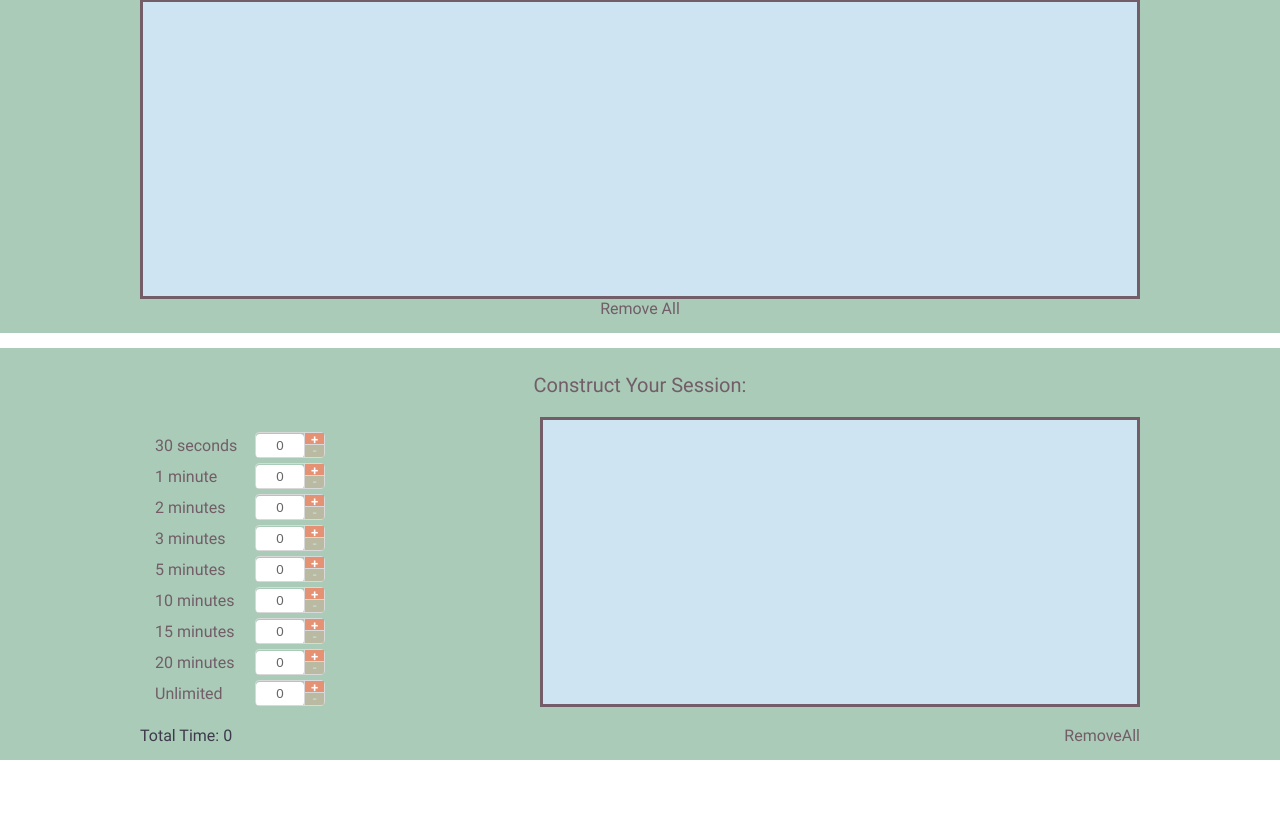
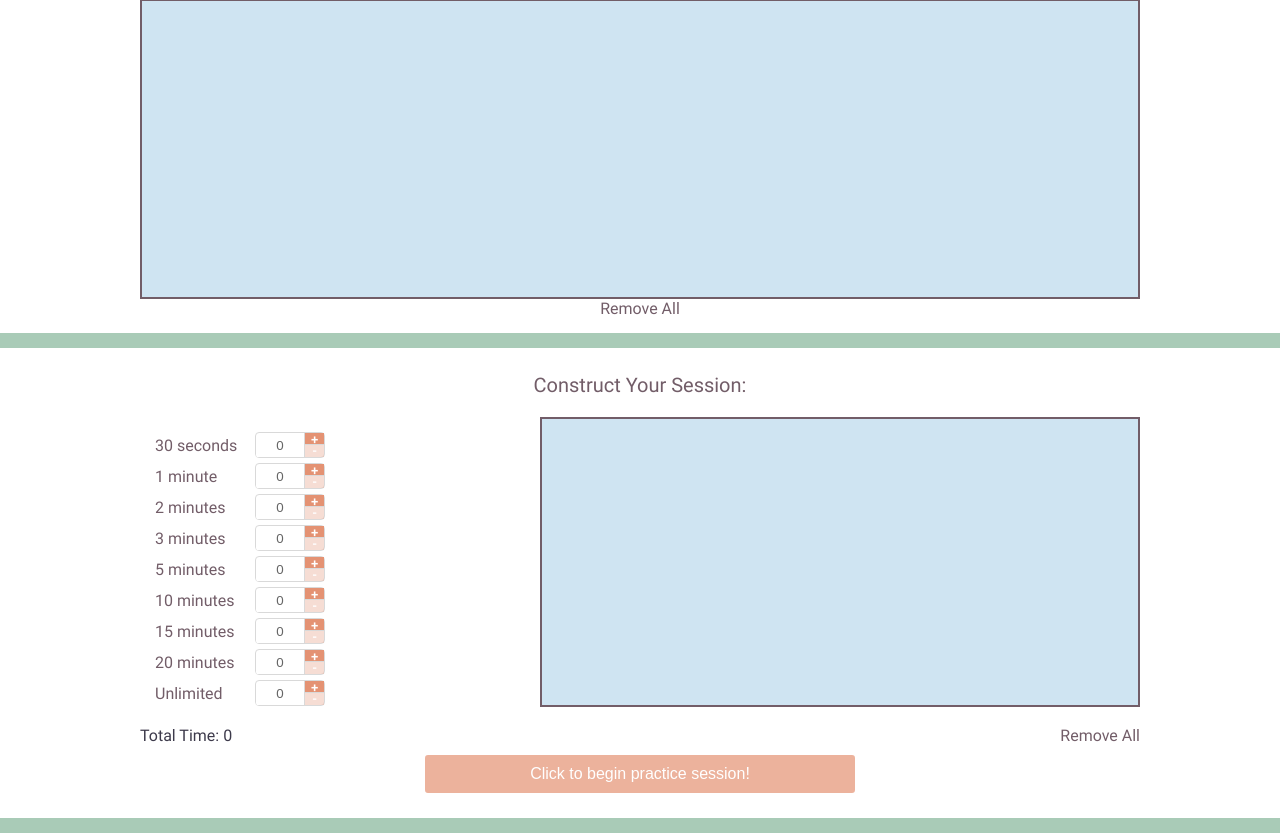
Before and after one commit to tiffanystallings/figure-drawing-app, a React (Create React App) app: page / in a window 1280 px wide. Shown: the part 373-1206 px from the top of the page. Before the commit the page ends 1148 px from the top, so only its background shows below. Built offline with nearby package versions, Linux system fonts and the light colour scheme.

Commit message:
Tweak overall theme

```diff
--- a/src/components/main/Main.js
+++ b/src/components/main/Main.js
@@ -3,17 +3,21 @@ import StyledContentParent from "../styled/StyledContentParent";
 import FilePreviewSection from "./FilePreviewSection";
 import { useState } from "react";
 import SelectSessionSection from "./SelectSessionSection";
+import { withTheme } from "styled-components";
 
-export default function Main(props) {
+function Main({theme}) {
     const [images, setSelectedImages] = useState([]);
 
+
     return(
-        <main>
+        <main style={{backgroundColor: theme?.body?.bg}}>
             <StyledContentParent flexDirection="column">
                 <FileUploadSection setSelectedImages={setSelectedImages} images={images} />
                 <FilePreviewSection setSelectedImages={setSelectedImages} images={images} />
-                <SelectSessionSection />
+                <SelectSessionSection images={images} />
             </StyledContentParent>
         </main>
     )
 }
+
+export default withTheme(Main);
--- a/src/components/main/SelectSessionSection.js
+++ b/src/components/main/SelectSessionSection.js
@@ -8,8 +8,9 @@ import StyledDraggableCard from "../styled/StyledDraggableCard";
 import { DndProvider } from "react-dnd";
 import { HTML5Backend } from "react-dnd-html5-backend";
 import StyledLink from "../styled/StyledLink";
+import StyledButton from "../styled/StyledButton";
 
-export default function SelectSessionSection (props) {
+export default function SelectSessionSection ({images}) {
     const [sessionList, setSessionList] = useState([]);
     const [sessionOptions, setSessionOptions] = useState([
         { name: '30 seconds', unlimited: false, seconds: 30, value: 0 },
@@ -140,9 +141,21 @@ export default function SelectSessionSection (props) {
                     padding="0"
                     justify="space-between">
                         <span>Total Time: {getTotalTime()}</span>
-                        <StyledLink onClick={() => handleRemoveAll()}>RemoveAll</StyledLink>
+                        <StyledLink onClick={() => handleRemoveAll()}>Remove All</StyledLink>
                 </StyledContentArea>
 
+                <StyledContentArea
+                    width="1000px"
+                    margin="0"
+                    padding="10px 0"
+                    justify="center">
+                    <StyledButton
+                        disabled={!sessionList.length || !images.length}
+                        onClick={() => console.log('Wee~!')}
+                    >
+                        Click to begin practice session!
+                    </StyledButton>
+                </StyledContentArea>
             </StyledContentArea>
         </section>
     )
--- a/src/components/styled/StyledAlternateContentArea.js
+++ b/src/components/styled/StyledAlternateContentArea.js
@@ -4,7 +4,7 @@ import StyledContentArea from "./StyledContentArea";
 const AlternateContentArea = styled(StyledContentArea)`
 &&& {
     background-color: ${props => props.theme.displayArea.bg};
-    border: 3px solid ${props => props.theme.displayArea.fg};
+    border: 2px solid ${props => props.theme.displayArea.fg};
     height: ${props => props.maxHeight ?? '300px'};
     align-content: flex-start;
     align-items: flex-start;
--- /dev/null
+++ b/src/components/styled/StyledButton.js
@@ -0,0 +1,27 @@
+import styled, { withTheme } from "styled-components";
+
+const Button = styled.button`
+    background-color: ${props => props.theme.button.bg};
+    color: ${props => props.theme.button.fg};
+    padding: 5px 100px;
+    border-radius: 3px;
+    cursor: ${props => props.disabled ? 'default' : 'pointer'};
+    border: 5px solid ${props => props.theme.button.bg};
+    transition: transform 0.5s ease-in-out;
+    opacity: ${props => props.disabled ? '0.7' : '1'};
+    font-size: 16px;
+
+    &:hover {
+        ${props => !props.disabled && 'transform: scale(1.05)'};
+    }
+`
+
+function StyledButton(props) {
+    const {children, onClick, disabled} = props;
+
+    return (
+        <Button onClick={onClick} disabled={disabled}>{children}</Button>
+    )
+}
+
+export default withTheme(StyledButton);
--- a/src/theme.js
+++ b/src/theme.js
@@ -7,8 +7,11 @@ const white = '#fff';
 const transparent = 'transparent';
 
 const theme = {
+    body: {
+        bg: blue
+    },
     main: {
-        bg: blue,
+        bg: white,
         fg: independence,
         font: 'Roboto'
     },
```
